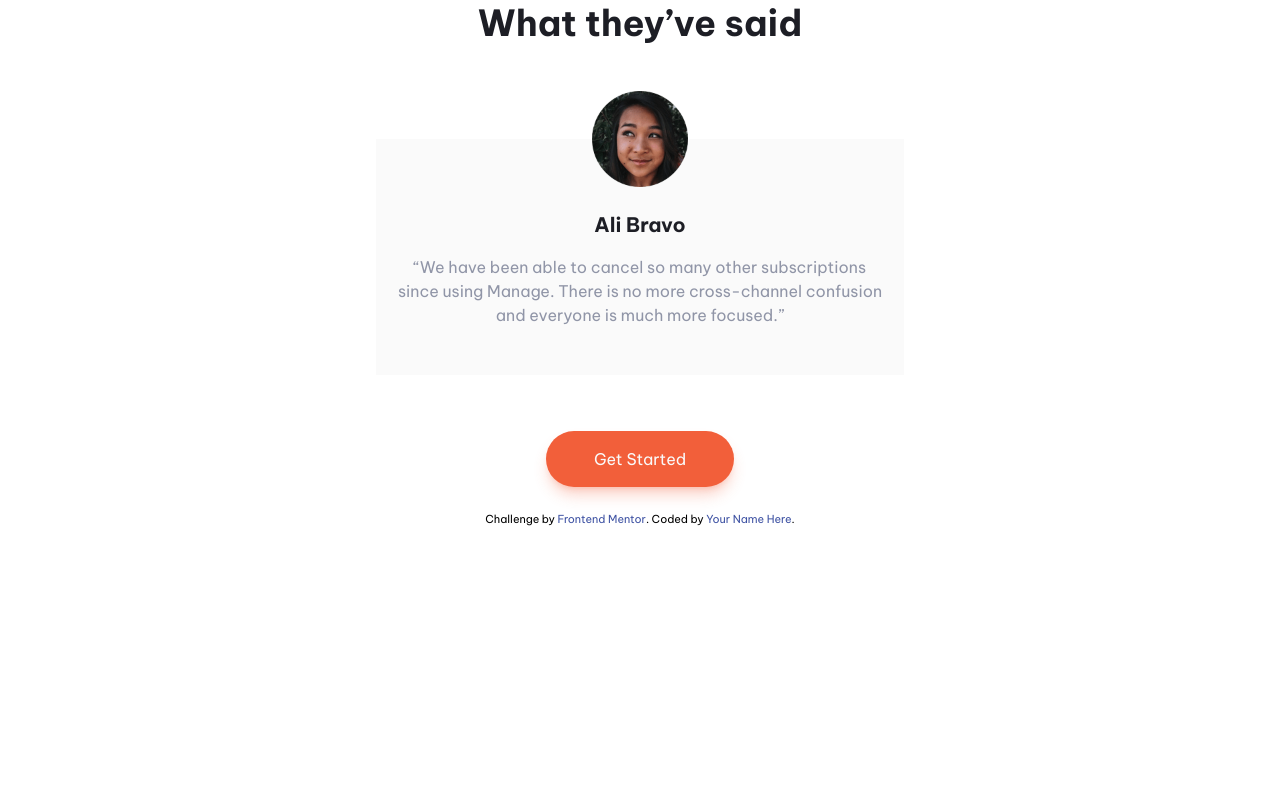
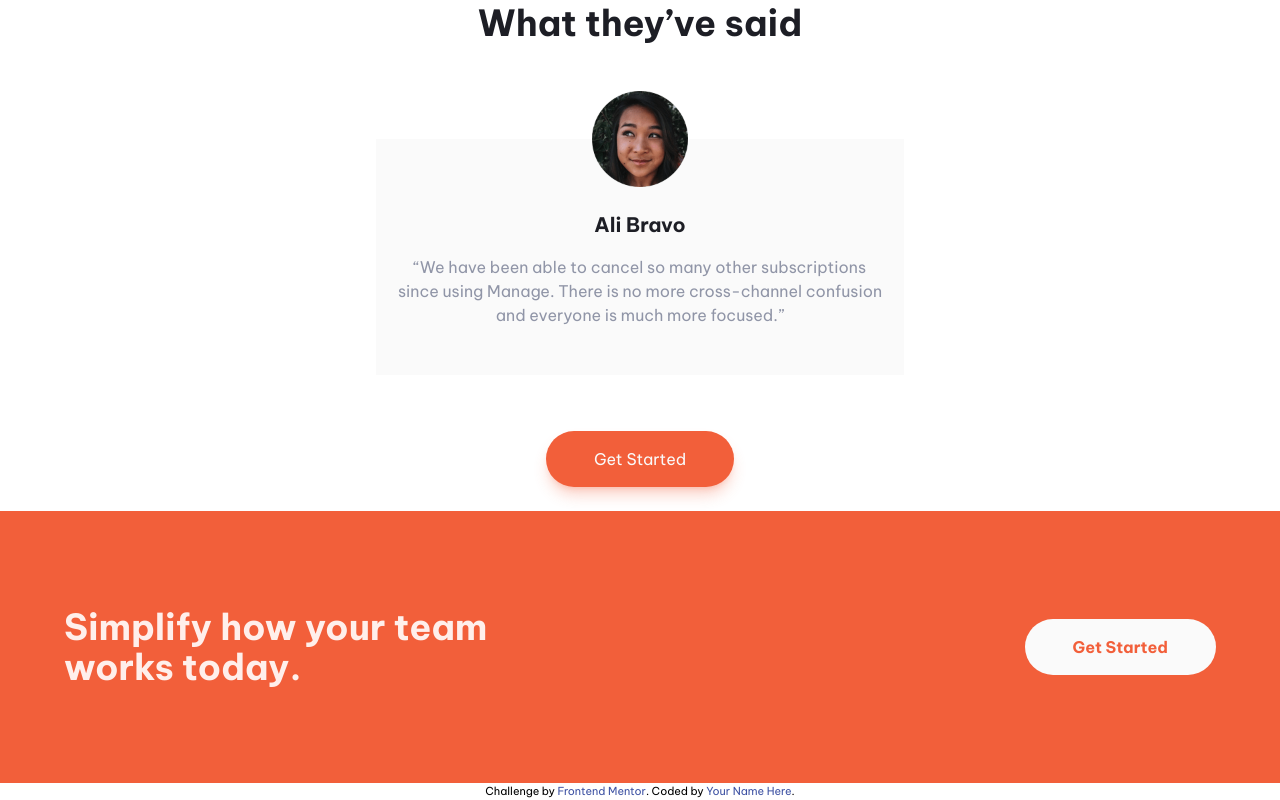
Before and after one commit to MielAndMoon/manage-landing-page-master, a website: page index.html in a window 1280 px wide. Shown: the part 1428-2228 px from the top of the page. Before the commit the page ends 1956 px from the top, so only its background shows below. Drawn offline with Linux system fonts and the light colour scheme.

Commit message:
feat(main): add banner

```diff
--- a/index.html
+++ b/index.html
@@ -195,6 +195,22 @@
           >Get Started</a
         >
       </section>
+
+      <section class="bg-bright-red font-bold">
+        <div
+          class="wrapper py-24 text-center grid gap-6 md:grid-cols-[40%_40%] md:justify-between md:items-center md:text-left"
+        >
+          <h2 class="text-4xl text-very-pale-red">
+            Simplify how your team works today.
+          </h2>
+          <a
+            href="#"
+            class="button text-bright-red bg-very-light-gray mx-auto md:mx-0 md:justify-self-end"
+          >
+            Get Started
+          </a>
+        </div>
+      </section>
     </main>
 
     <div class="attribution">
```
